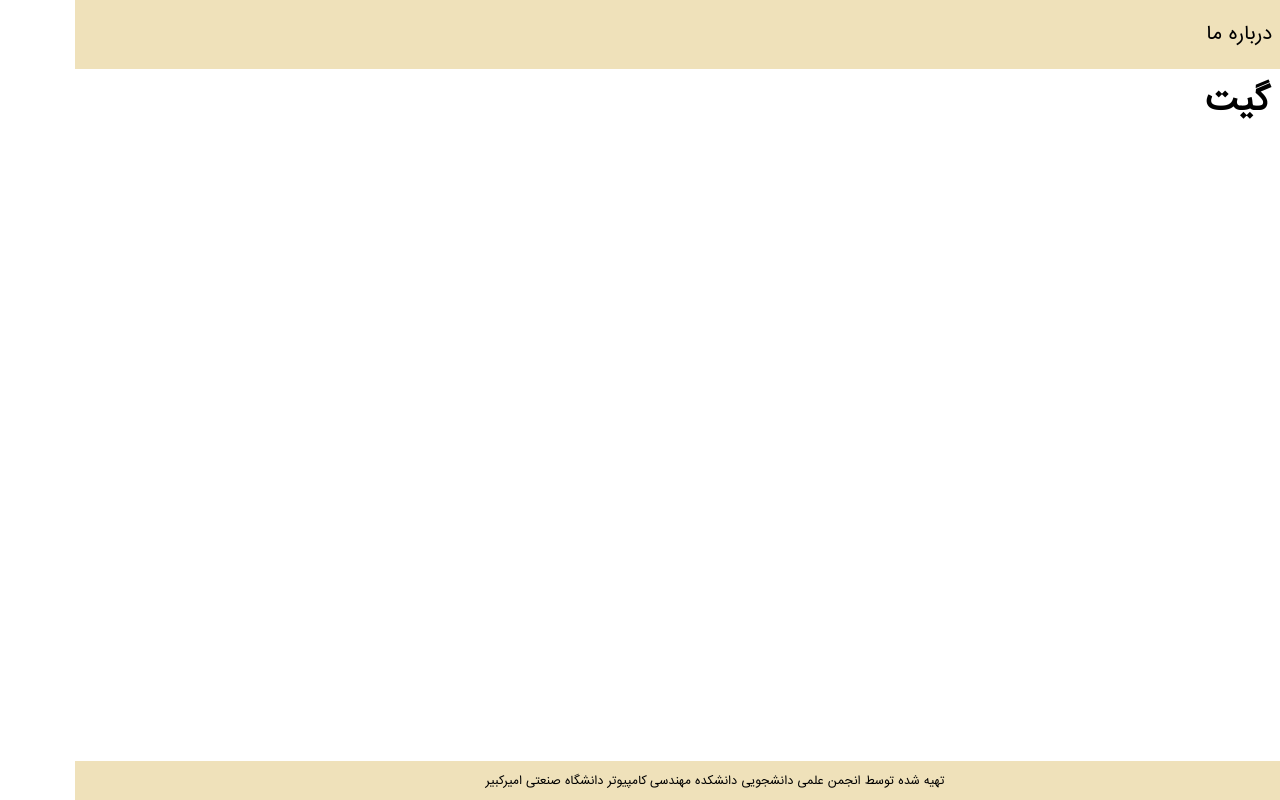
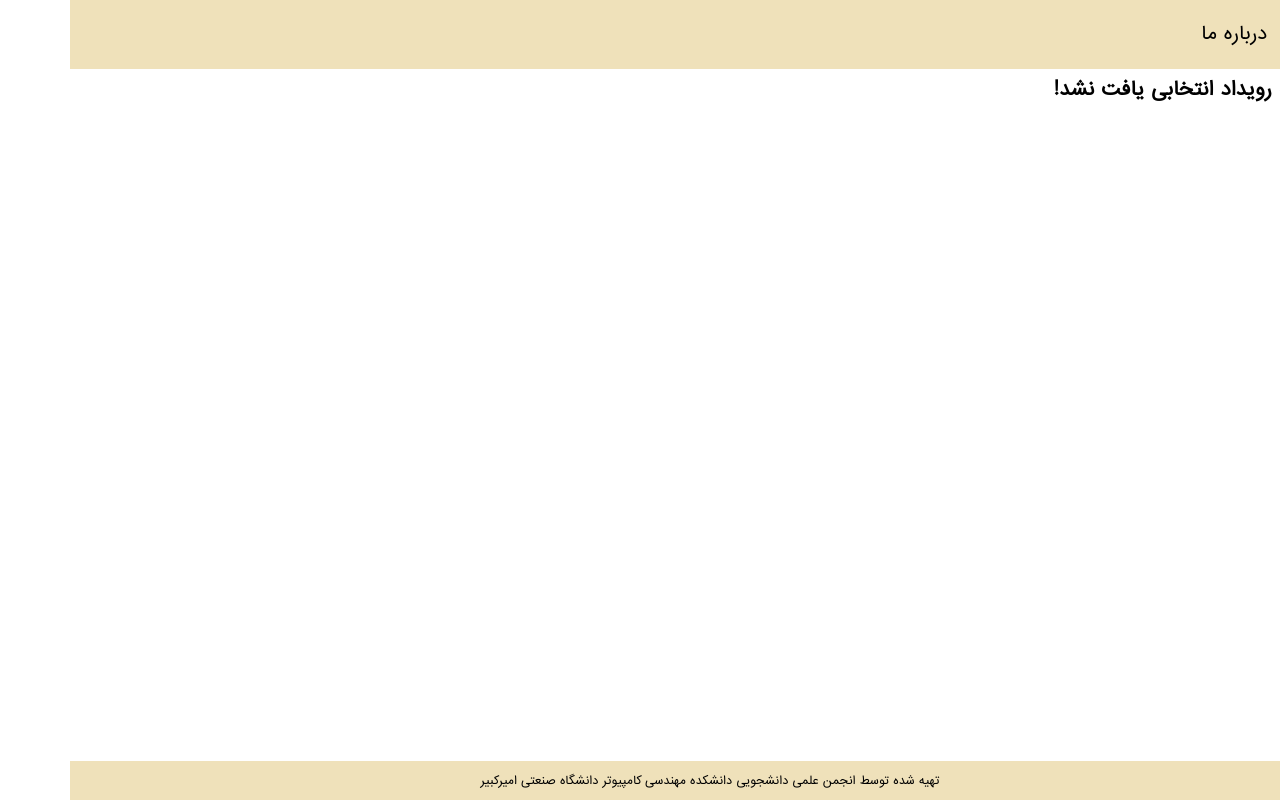
Before and after one commit to aut-daralfonoon/frontend, a Vue app: page /event/1 in a window 1280 px wide. Built offline with nearby package versions, Linux system fonts and the light colour scheme.

Commit message:
feat: error handling for events

```diff
--- a/src/stores/events.js
+++ b/src/stores/events.js
@@ -41,5 +41,15 @@ export const useEventsStore = defineStore({
     importEvents() {
       this.events = getEvents()
     },
+    // this method checks the event existence
+    isEventValid(id) {
+      let flag = false;
+      this.events.forEach((event) => {
+        if (event.id === id) {
+          flag = true;
+        }
+      });
+      return flag;
+    }
   }
 })
--- a/src/views/EventView.vue
+++ b/src/views/EventView.vue
@@ -1,11 +1,20 @@
 <script setup>
 // importing vue components
 import Event from "../components/event/Event.vue";
+
+// importing the event store
+import { useEventsStore } from "../stores/events"
 </script>
 
 <template>
   <main>
     <!-- creating an event component -->
-    <Event :msg="'event: ' + this.$route.params.id" />
+    <Event
+        v-if="useEventsStore().isEventValid(this.$route.params.id)"
+        :msg="'event: ' + this.$route.params.id"
+    />
+    <h3 v-else>
+      {{ "متاسفانه رویداد انتخابی یافت نشد!" }}
+    </h3>
   </main>
 </template>
```
